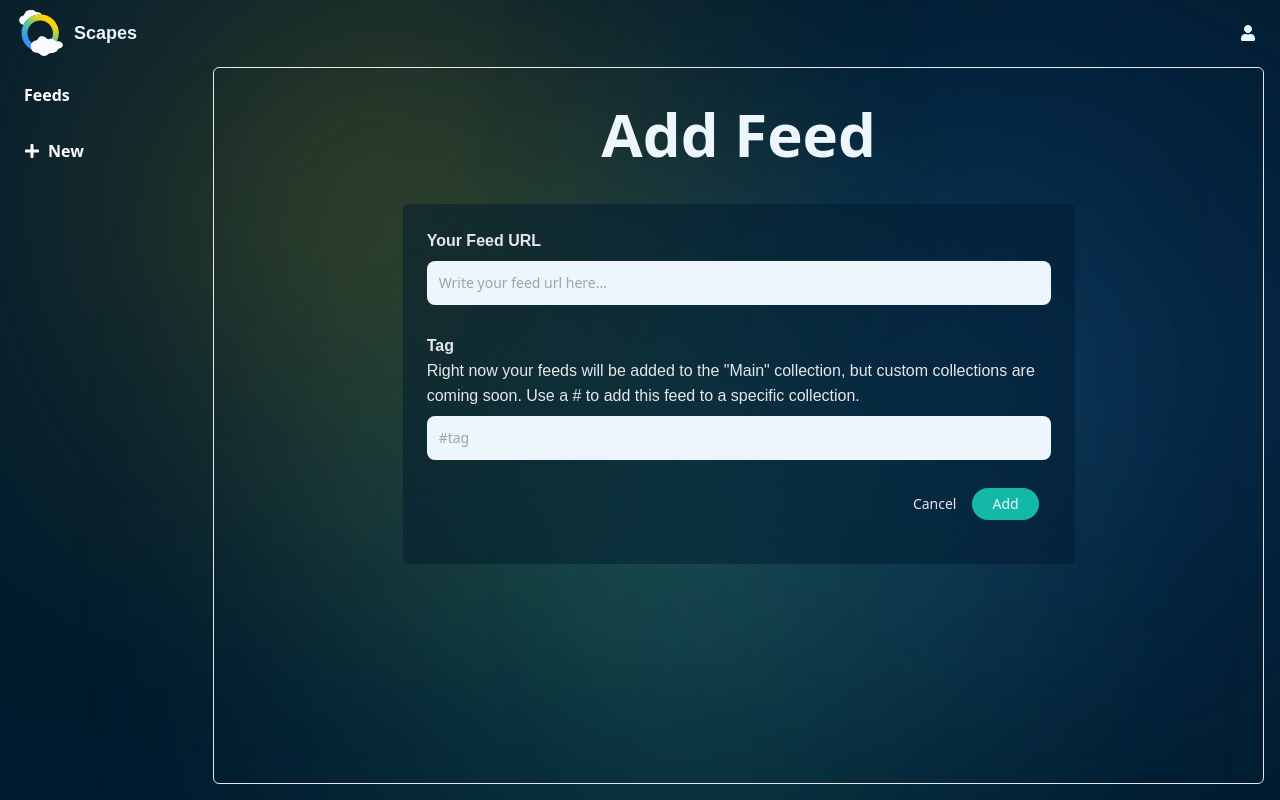
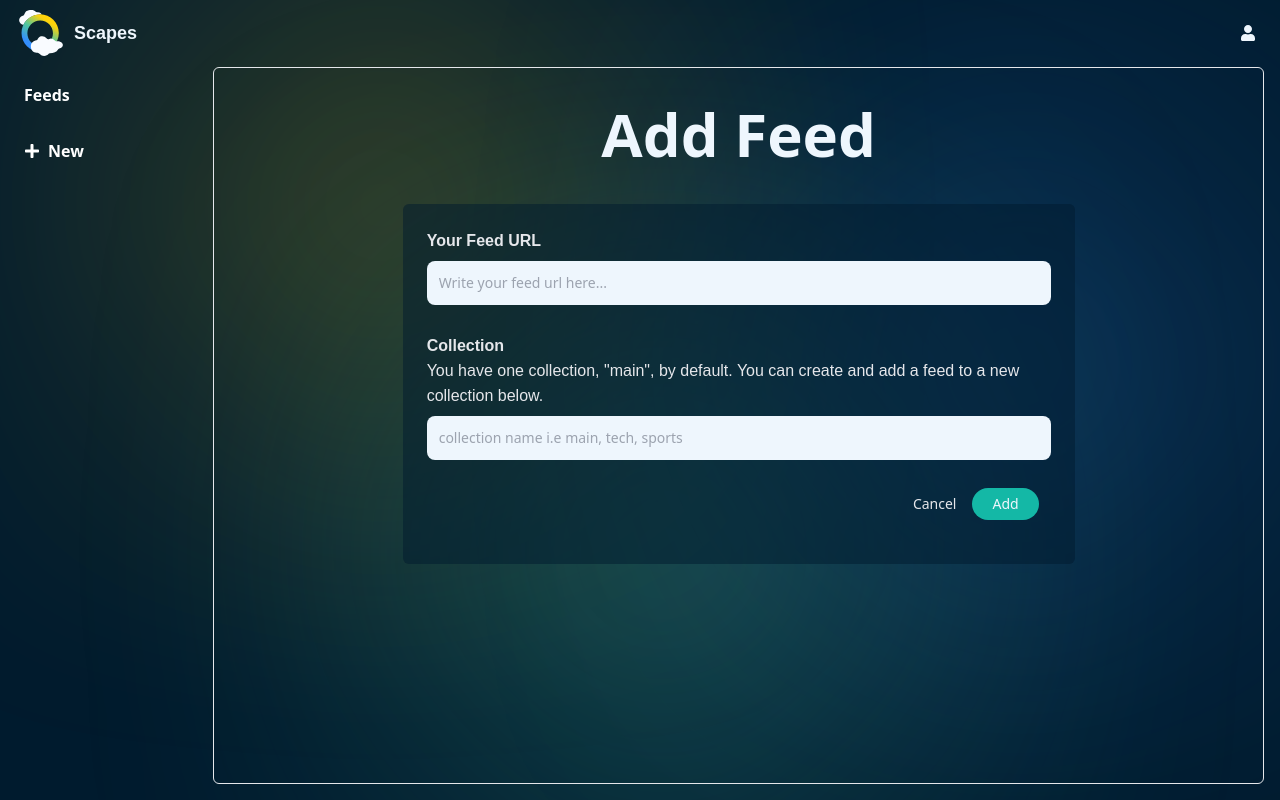
Before and after one commit to oofytronic/nextscapes, a Next.js app: page /dash/add-feed in a window 1280 px wide. Built offline with nearby package versions, Linux system fonts and the light colour scheme.

Commit message:
change form text

```diff
--- a/components/Form.jsx
+++ b/components/Form.jsx
@@ -19,15 +19,15 @@ const Form = ({ type, feed, setFeed, submitting, handleSubmit }) => {
 
 				<label>
 					<span className="font-satoshi font-semibold text-base text-gray-200">
-						Tag
+						Collection
 						<br />
-						<span className="font-normal">Right now your feeds will be added to the "Main" collection, but custom collections are coming soon. Use a # to add this feed to a specific collection.</span>
+						<span className="font-normal">You have one collection, "main", by default. You can create and add a feed to a new collection below.</span>
 					</span>
 					<input
 						type="text"
 						value={feed.tag}
 						onChange={(e) => setFeed({...feed, tag: e.target.value})}
-						placeholder="#tag"
+						placeholder="collection name i.e main, tech, sports"
 						required
 						className="form_input" />
 				</label>
```
